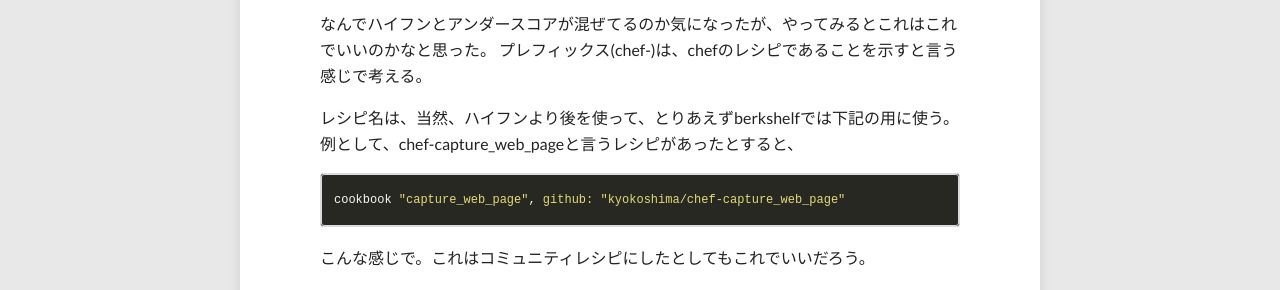
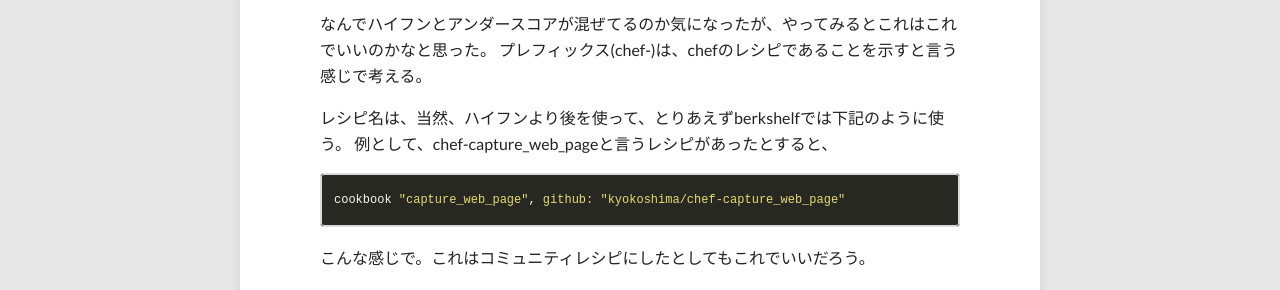
Before and after one commit to tmpla/tmpla.github.io, a Jekyll site: the page built from _posts/2014-06-07-naming-of-recipe-of-chef-on-github.md, in a window 1280 px wide. Shown: the part 479-769 px from the top of the page. Built offline with Jekyll 4.4.1, drawn with Linux system fonts in a browser that asks for light colours; nearby versions of some CDN libraries; Markdown is read by kramdown in place of the engine named in the settings.

Commit message:
記事修正

```diff
--- a/_posts/2014-06-07-naming-of-recipe-of-chef-on-github.md
+++ b/_posts/2014-06-07-naming-of-recipe-of-chef-on-github.md
@@ -17,7 +17,7 @@ Chefのレシピを色々githubで見ていると、こんな感じでリポジ
 なんでハイフンとアンダースコアが混ぜてるのか気になったが、やってみるとこれはこれでいいのかなと思った。
 プレフィックス(chef-)は、chefのレシピであることを示すと言う感じで考える。
 
-レシピ名は、当然、ハイフンより後を使って、とりあえずberkshelfでは下記の用に使う。
+レシピ名は、当然、ハイフンより後を使って、とりあえずberkshelfでは下記のように使う。
 例として、chef-capture\_web\_pageと言うレシピがあったとすると、
 
 ~~~ ruby
```
